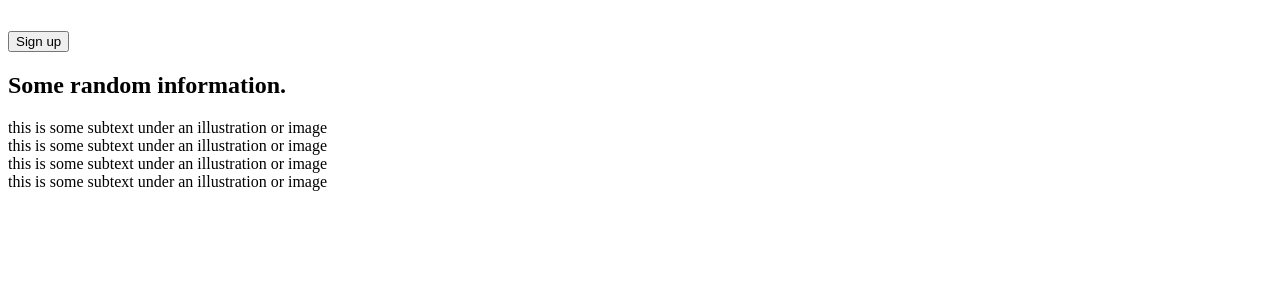
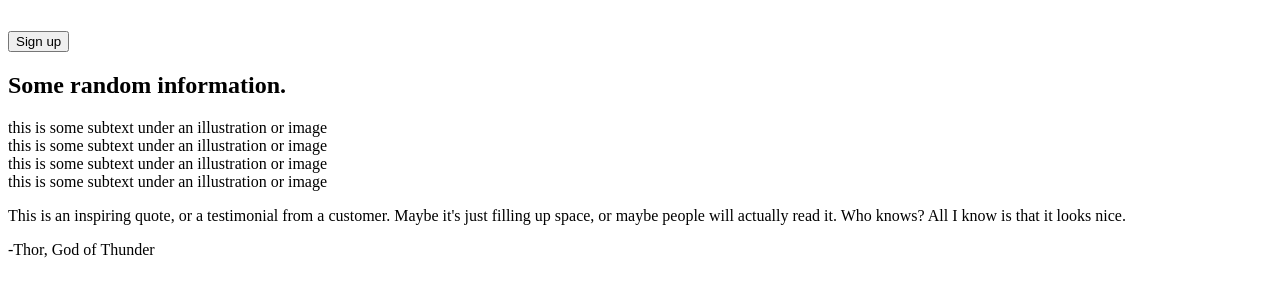
Before and after one commit to berniceu/landing-page, a plain HTML site: page index.html in a window 1280 px wide. Shown: the part 181-476 px from the top of the page. Drawn offline with Linux system fonts and the light colour scheme.

Commit message:
index file update: quote section

```diff
--- a/index.html
+++ b/index.html
@@ -25,6 +25,13 @@
         <div class="box-three">this is some subtext under an illustration or image</div>
         <div class="box-four">this is some subtext under an illustration or image</div>
     </div>
+    <div class="quote">
+        <p>This is an inspiring quote, or a testimonial from a customer.
+            Maybe it's just filling up space, or maybe people will actually read it.
+            Who knows? All I know is that it looks nice.
+        </p>
+        <div>-Thor, God of Thunder</div>
+    </div>
 
 
 
```
